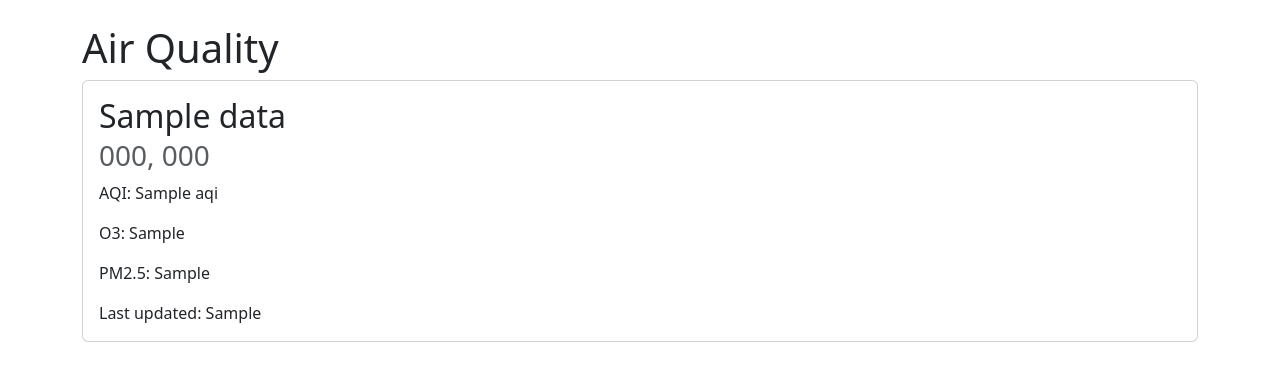
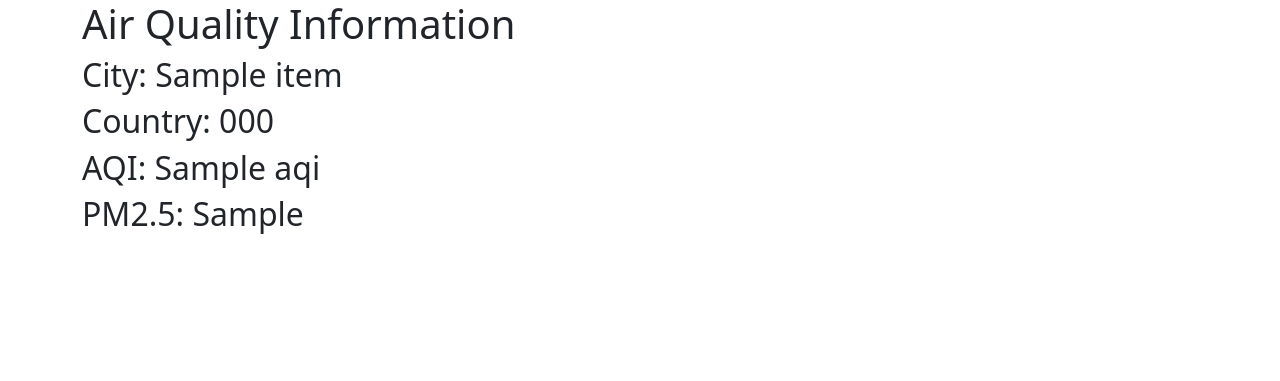
Before and after one commit to DawnSovereign/Weather-disaster-Info, a Flask app: page / in a window 1280 px wide. Shown: the top 381 px of the page. Run offline with Flask 3, Linux system fonts and the light colour scheme; a database or web service that is not in the repository returns one stand-in record (values such as "Sample title"); data that the repository does not hold is empty; some libraries are stand-ins or nearby versions.

Commit message:
hey changed this

```diff
--- a/AirQuality.py
+++ b/AirQuality.py
@@ -1,30 +1,28 @@
 from flask import Flask, render_template
 import requests
-from flask_bootstrap import Bootstrap5
-import os
+from flask_bootstrap import Bootstrap
 
 app = Flask(__name__)
-bootstrap = Bootstrap5(app)
-
-WEATHERBIT_API_KEY = os.environ.get('WEATHERBIT_API_KEY')
-WEATHERBIT_API_URL = 'http://api.weatherbit.io/v2.0/current/airquality'
-
-def get_air_quality_data(city):
-    params = {
-        'city': city,
-        'key': WEATHERBIT_API_KEY
-    }
-    response = requests.get(WEATHERBIT_API_URL, params=params)
-    response.raise_for_status()
-    data = response.json()
-    return data['data'][0]
+bootstrap = Bootstrap(app)
 
 @app.route('/')
-def index():
-    city = 'New York'  # Replace with user input or use a default value
-    try:
-        air_quality_data = get_air_quality_data(city)
-    except requests.exceptions.HTTPError as error:
-        air_quality_data = None
-        print(f"Error: {error}")
-    return render_template('Air.html', data=air_quality_data)
+def home():
+    # Make the API request
+    api_key = '80745c411c034e788af778b4d36e6ffa'
+    latitude = 35.7721
+    longitude = -78.63861
+    url = f"http://api.weatherbit.io/v2.0/current/airquality?key={api_key}&lat={latitude}&lon={longitude}"
+    response = requests.get(url)
+    data = response.json()
+
+    # Extract the required data from the response
+    city = data['city_name']
+    country = data['country_code']
+    aqi = data['data'][0]['aqi']
+    pm25 = data['data'][0]['pm25']
+
+    # Render the template with the data
+    return render_template('Air.html', city=city, country=country, aqi=aqi, pm25=pm25)
+
+if __name__ == '__main__':
+    app.run()
--- a/templates/Air.html
+++ b/templates/Air.html
@@ -1,28 +1,19 @@
 <!DOCTYPE html>
 <html>
-  <head>
-    <meta charset="UTF-8">
-    <meta name="viewport" content="width=device-width, initial-scale=1.0">
+<head>
     <title>Air Quality</title>
-    {{ bootstrap.load_css() }}
-  </head>
-  <body>
+    <link rel="stylesheet" href="{{ url_for('static', filename='css/bootstrap.min.css') }}">
+</head>
+<body>
     <div class="container">
-      <h1 class="mt-4">Air Quality</h1>
-      {% if data %}
-        <div class="card">
-          <div class="card-body">
-            <h2 class="card-title">{{ data['city_name'] }}</h2>
-            <h3 class="card-subtitle mb-2 text-muted">{{ data['state_code'] }}, {{ data['country_code'] }}</h3>
-            <p class="card-text">AQI: {{ data['aqi'] }}</p>
-            <p class="card-text">O3: {{ data['o3'] }}</p>
-            <p class="card-text">PM2.5: {{ data['pm25'] }}</p>
-            <p class="card-text">Last updated: {{ data['ts'] }}</p>
-          </div>
+        <h1>Air Quality Information</h1>
+        <div>
+            <h2>City: {{ city }}</h2>
+            <h2>Country: {{ country }}</h2>
+            <h2>AQI: {{ aqi }}</h2>
+            <h2>PM2.5: {{ pm25 }}</h2>
         </div>
-      {% else %}
-        <p>No data available</p>
-      {% endif %}
     </div>
-  </body>
+    <script src="{{ url_for('static', filename='js/bootstrap.bundle.min.js') }}"></script>
+</body>
 </html>
```
